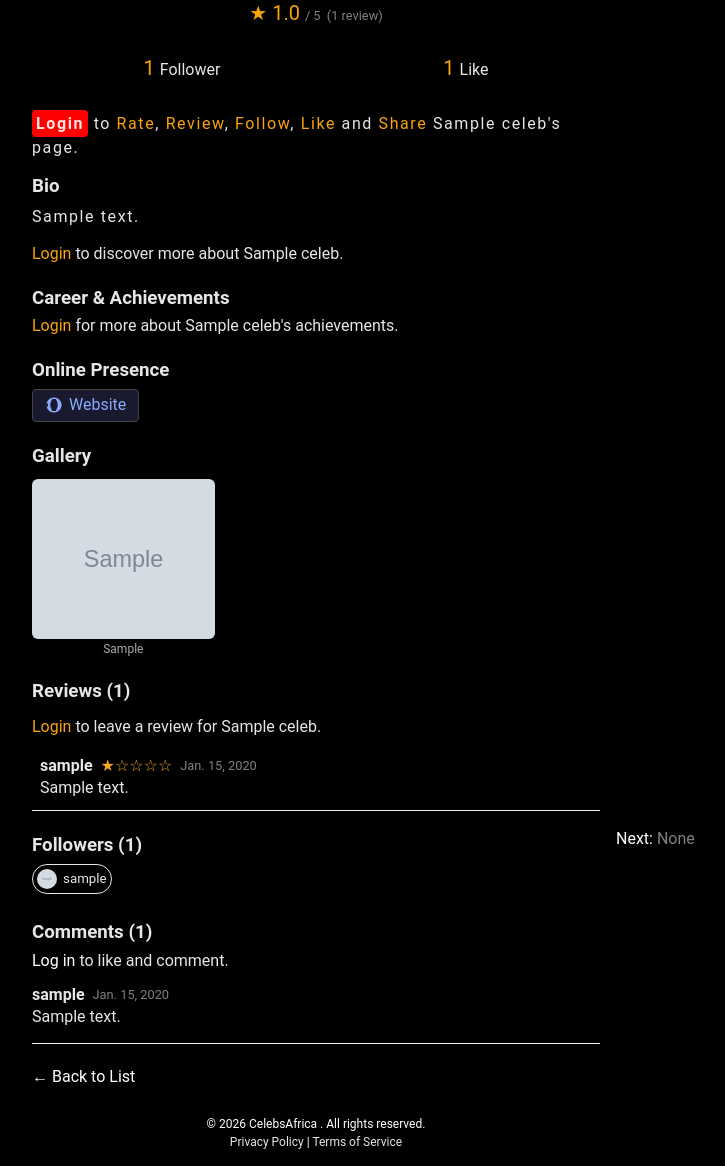
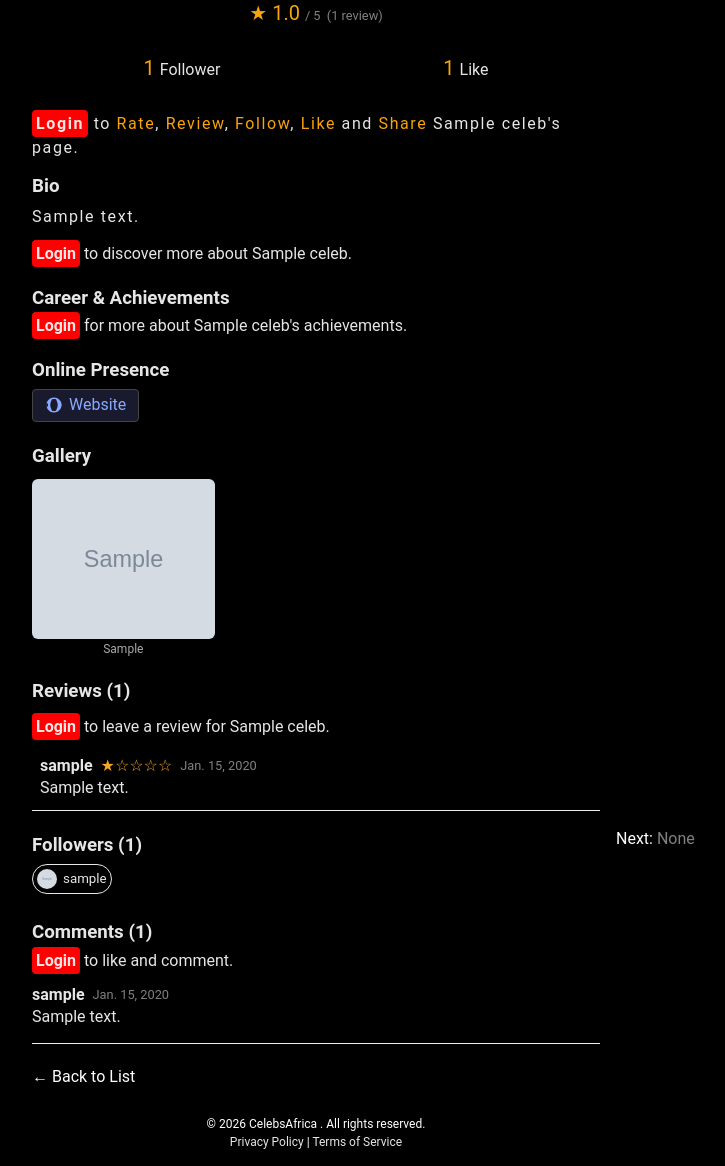
Before and after one commit to KwameDomfe/celebs_africa, a Django app: a page that uses apps/celebs/templates/celebs/celeb_detail.html in a window 1280 px wide. Shown: the part 741-1907 px from the top of the page, without its empty margins (324-1049 px from the left). Run offline with Django 5.2, Linux system fonts and the light colour scheme; tables that the repository leaves empty hold one stand-in row (values such as "Sample post"); grey boxes marked "Sample" are stand-in pictures; some libraries are stand-ins or nearby versions.

Commit message:
Updated celebdetail page

```diff
--- a/apps/celebs/templates/celebs/celeb_detail.html
+++ b/apps/celebs/templates/celebs/celeb_detail.html
@@ -551,10 +551,9 @@
                             {% else %}
                             <p class="tracked lh-copy tj">
                                 {{ celeb.bio|truncatewords:30 }}
-
                             </p>
                             <p>
-                                <a href="{% url 'login' %}" class="gold1">Login</a> to discover more about {{ celeb.name }}.
+                                <a href="{% url 'login' %}" class="bg-red white-90 br0-25 pa0-25 b">Login</a> to discover more about {{ celeb.name }}.
                             </p>
                             {% endif %}
                         </div>
@@ -568,7 +567,7 @@
                             {% else %}
                                 <p style="margin:4px 0;">
                                     {{ celeb.awards|truncatewords:0 }}
-                                    <a href="{% url 'login' %}" class="gold1">Login</a> for more about {{ celeb.name }}'s achievements.
+                                    <a href="{% url 'login' %}" class="bg-red white-90 br0-25 pa0-25 b">Login</a> for more about {{ celeb.name }}'s achievements.
                                 </p>
                             {% endif %}
                         </div>
@@ -752,7 +751,7 @@
                             </button>
                             {% else %}
                             <div>
-                                <a href="{% url 'login' %}" class="gold1">Login</a> to leave a review for {{ celeb.name }}.
+                                <a href="{% url 'login' %}" class="bg-red white-90 br0-25 pa0-25 b">Login</a> to leave a review for {{ celeb.name }}.
                             </div>
                             {% endif %}
                         </div>
@@ -799,7 +798,7 @@
                             <button type="submit" style="margin-top:6px;">Post Comment</button>
                         </form>
                         {% else %}
-                        <p><a href="{% url 'login' %}">Log in</a> to like and comment.</p>
+                        <p><a href="{% url 'login' %}" class="bg-red white-90 br0-25 pa0-25 b">Login</a> to like and comment.</p>
                         {% endif %}
                         <ul style="margin-top:16px; list-style:none; padding:0; max-width:600px;">
                         {% for comment in comments %}
```
